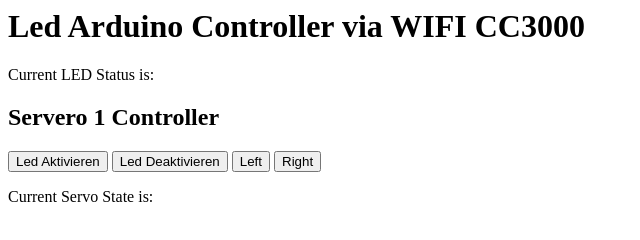
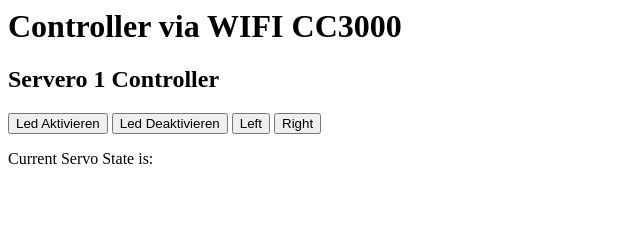
Before and after one commit to smoki99/RemoteControlServoByWebPage, a website: page views/index.html in a window 1280 px wide. Shown: the whole page, without its empty margins (0-640 px from the left). Drawn offline with Linux system fonts and the light colour scheme; no server answers.

Commit message:
hide led

```diff
--- a/lib/main.js
+++ b/lib/main.js
@@ -2,7 +2,7 @@
 
 $(document).ready(function() {
     //$('#ledstatus').text('aktiv');
-    doPoll();
+    //doPoll();
     doPollServo1();
 
     $('#activate').click(function() {
@@ -36,12 +36,12 @@
 });
 
 
-function doPoll(){
+/*function doPoll(){
     $.get('/ledstatus', function(data) {
         $('#ledstatus').text(data);  // process results here
         setTimeout(doPoll,1000);
     });
-}
+}*/
 
 function doPollServo1(){
     $.get('/servoangle1', function(data) {
--- a/views/index.html
+++ b/views/index.html
@@ -5,8 +5,8 @@
 
     </head>
     <body>
-        <h1>Led Arduino Controller via WIFI CC3000</h1>
-        <p>Current LED Status is:<span id="ledstatus"/></p>
+        <h1>Controller via WIFI CC3000</h1>
+        <!-- p>Current LED Status is:<span id="ledstatus"/></p> -->
 
         <h2>Servero 1 Controller</h2>
         <button type="button" id="activate">Led Aktivieren</button>
```
